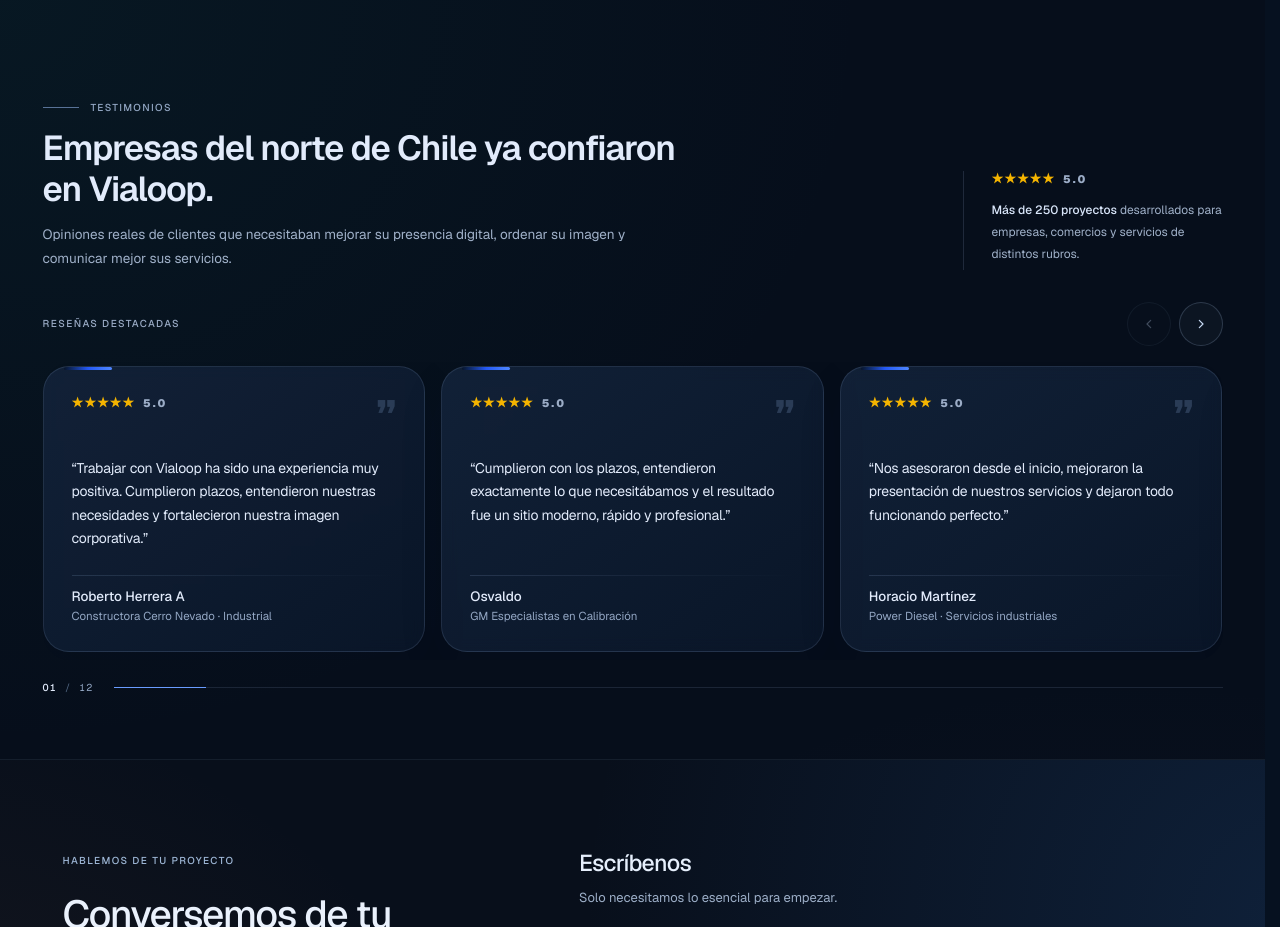
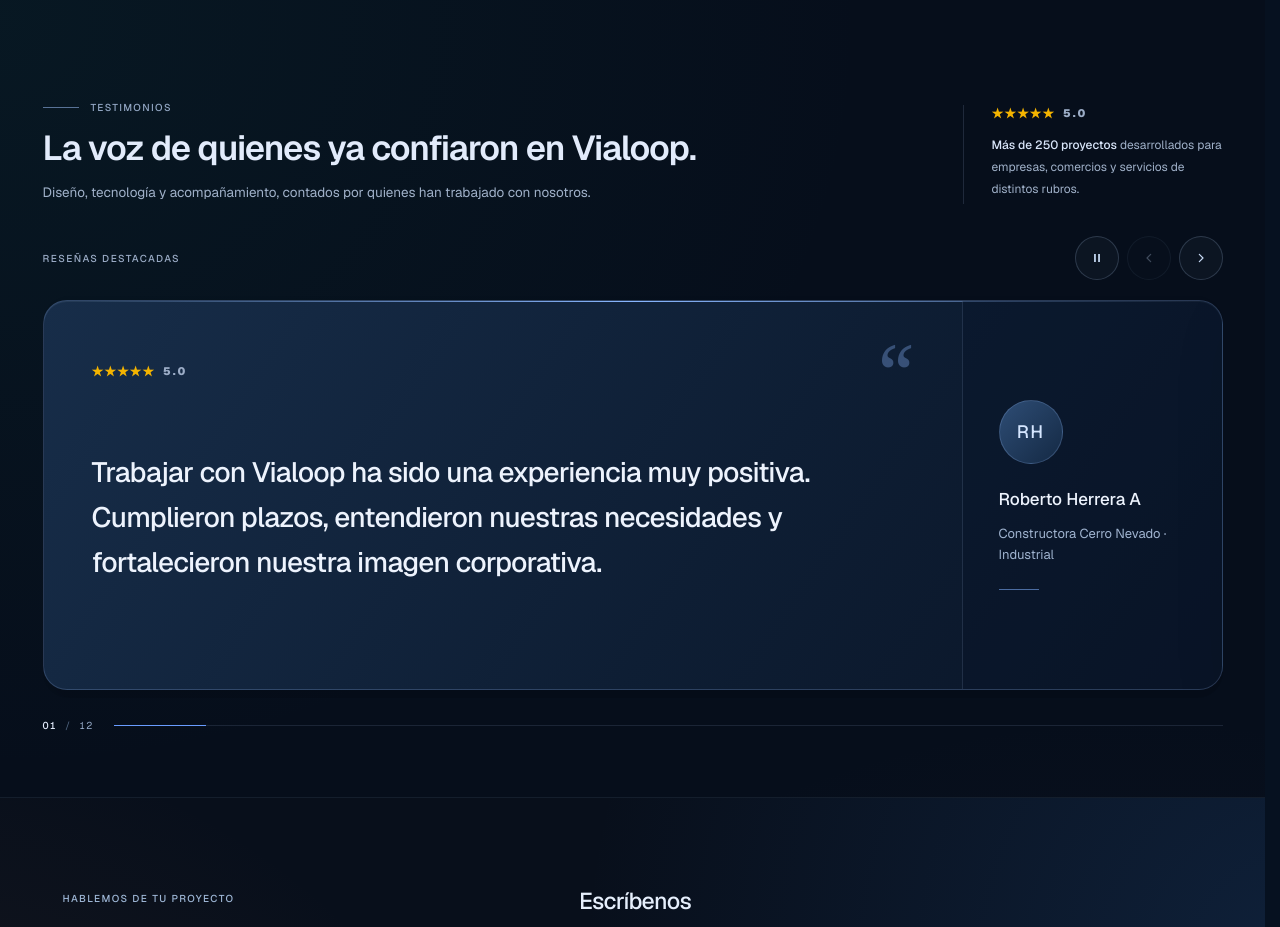
Before and after one commit to robertomanzomorales-beep/vialoop-next-app, a Next.js app: page / in a window 1280 px wide. Shown: the part 4000-4927 px from the top of the page. Built offline with nearby package versions, Linux system fonts and the light colour scheme.

Commit message:
Rediseña testimonios como sección protagonista y recupera avance automático accesible

```diff
--- a/components/Testimonials.tsx
+++ b/components/Testimonials.tsx
@@ -30,35 +30,25 @@ function Card({
   detail: string;
   quote: string;
 }) {
+  const initials = name.split(" ").filter(Boolean).slice(0, 2).map((word) => word[0]).join("");
   return (
-    <article className="group relative flex h-full min-h-[280px] w-full min-w-0 flex-col overflow-hidden rounded-[26px] border border-[#a4bce524] bg-gradient-to-br from-[#14243c]/85 to-[#0b172a]/85 p-6 sm:p-7 shadow-[0_18px_52px_rgba(7,21,45,.065)] backdrop-blur transition-[transform,box-shadow,border-color,background-color] duration-700 ease-[cubic-bezier(.22,1,.36,1)] hover:-translate-y-[3px] hover:border-[#8fbaff57] hover:bg-[#142b44]/75 hover:shadow-[0_26px_70px_rgba(7,21,45,.11)]">
-      <div className="pointer-events-none absolute inset-0 bg-gradient-to-br from-blue-400/[0.025] via-transparent to-transparent opacity-0 transition-opacity duration-700 group-hover:opacity-100" />
-
-      <div className="absolute left-5 top-0 h-[3px] w-12 rounded-full bg-gradient-to-r from-[#07152d] via-[#2458f4] to-[#4f86ff] transition-[width] duration-700 group-hover:w-16" />
-
-      <div className="relative z-10 mb-6 flex items-start justify-between gap-5">
-        <Rating />
-
-        <span className="select-none text-[38px] font-black leading-none text-[#7b9ac344]">
-          ”
-        </span>
+    <article className="group relative grid h-full min-h-[390px] w-full min-w-0 overflow-hidden rounded-[24px] border border-[#8daee53b] bg-[linear-gradient(125deg,#172d49_0%,#0e1e34_58%,#0a1527_100%)] shadow-[inset_0_1px_0_#c5ddff14,0_22px_65px_#00000026] lg:grid-cols-[1fr_260px]">
+      <div className="pointer-events-none absolute inset-x-8 top-0 h-px bg-gradient-to-r from-transparent via-[#88b6ff] to-transparent" />
+      <div className="relative flex flex-col p-7 sm:p-10 lg:p-12">
+        <div className="flex items-center justify-between gap-4">
+          <Rating />
+          <span aria-hidden="true" className="font-serif text-[80px] leading-[.55] text-[#87b3f5]/35">“</span>
+        </div>
+        <blockquote className="mb-1 mt-9 text-[19px] font-medium leading-[1.6] tracking-[-0.025em] text-[#edf3fd] sm:text-[25px] lg:my-auto lg:py-10 lg:text-[28px]">{quote}</blockquote>
       </div>
-
-      <p className="relative z-10 text-[15px] sm:text-[14px] font-normal leading-[1.68] tracking-[-0.018em] text-[#e2ebfb]">
-        “{quote}”
-      </p>
-
-      <div className="relative z-10 mt-auto pt-6">
-        <div className="mb-3 h-px w-full bg-gradient-to-r from-[#9db8e32b] via-[#9db8e314] to-transparent" />
-
-        <strong className="block text-[13.5px] font-medium leading-tight text-[#e2ebfb]">
-          {name}
-        </strong>
-
-        <span className="mt-1 block text-[11.5px] font-normal leading-tight text-[#93a7c4]">
-          {detail}
-        </span>
-      </div>
+      <footer className="relative flex items-center gap-4 border-t border-[#a8c5ed24] bg-[#061225]/35 p-6 sm:px-10 lg:flex-col lg:items-start lg:justify-center lg:gap-6 lg:border-l lg:border-t-0 lg:p-9">
+        <span aria-hidden="true" className="flex h-12 w-12 shrink-0 items-center justify-center rounded-full border border-[#9ec5ff38] bg-[linear-gradient(135deg,#2e4d75,#142944)] text-[13px] font-medium tracking-[0.06em] text-[#d5e6ff] lg:h-16 lg:w-16 lg:text-[18px]">{initials}</span>
+        <div className="min-w-0">
+          <strong className="block text-[14px] font-medium leading-snug text-[#edf3fd] lg:text-[17px]">{name}</strong>
+          <span className="mt-1.5 block text-[12px] leading-relaxed text-[#a0b4d0] lg:mt-3 lg:text-[13px]">{detail}</span>
+          <span className="mt-6 hidden h-px w-10 bg-[#77a5f0]/60 lg:block" />
+        </div>
+      </footer>
     </article>
   );
 }
@@ -72,6 +62,53 @@ export default function Testimonials() {
   const [atStart, setAtStart] = useState(true);
   const [atEnd, setAtEnd] = useState(false);
   const [progress, setProgress] = useState(0);
+  const [playing, setPlaying] = useState(true);
+  const hoveringRef = useRef(false);
+  const visibleRef = useRef(false);
+  const manualUntilRef = useRef(0);
+
+  function pauseForReading() {
+    manualUntilRef.current = Date.now() + 14000;
+  }
+
+  useEffect(() => {
+    const track = trackRef.current;
+    if (!track) return;
+    const observer = new IntersectionObserver(([entry]) => {
+      visibleRef.current = entry.isIntersecting;
+    }, { threshold: 0.35 });
+    observer.observe(track);
+    return () => observer.disconnect();
+  }, []);
+
+  useEffect(() => {
+    const preference = window.matchMedia("(prefers-reduced-motion: reduce)");
+    const respectPreference = () => { if (preference.matches) setPlaying(false); };
+    respectPreference();
+    preference.addEventListener("change", respectPreference);
+    if (!playing) return () => preference.removeEventListener("change", respectPreference);
+    const timer = window.setInterval(() => {
+      const track = trackRef.current;
+      const first = track?.firstElementChild as HTMLElement | null;
+      if (!track || !first || document.hidden || preference.matches || !visibleRef.current || hoveringRef.current || Date.now() < manualUntilRef.current) return;
+      const step = first.getBoundingClientRect().width + 16;
+      const atLast = track.scrollWidth - track.clientWidth - track.scrollLeft < 2;
+      if (atLast) {
+        const fade = track.animate([{ opacity: 1 }, { opacity: 0 }], { duration: 180, fill: "forwards" });
+        fade.onfinish = () => {
+          track.scrollTo({ left: 0, behavior: "instant" });
+          fade.cancel();
+          track.animate([{ opacity: 0 }, { opacity: 1 }], { duration: 320, easing: "ease-out" });
+        };
+      } else {
+        track.scrollTo({ left: (Math.round(track.scrollLeft / step) + 1) * step, behavior: "smooth" });
+      }
+    }, 7000);
+    return () => {
+      window.clearInterval(timer);
+      preference.removeEventListener("change", respectPreference);
+    };
+  }, [playing]);
 
   useScrollReveal(sectionRef);
 
@@ -104,6 +141,7 @@ export default function Testimonials() {
   }, []);
 
   function moveCarousel(direction: "prev" | "next") {
+    pauseForReading();
     const track = trackRef.current;
     const first = track?.firstElementChild as HTMLElement | null;
     if (!track || !first) return;
@@ -140,12 +178,11 @@ export default function Testimonials() {
               id="testimonios-title"
               className="max-w-[660px] text-[length:var(--font-section-title)] font-semibold leading-[1.2] tracking-[-0.03em] text-[#e2ebfb]"
             >
-              Empresas del norte de Chile ya confiaron en Vialoop.
+              La voz de quienes ya confiaron en Vialoop.
             </h2>
 
             <p className="mt-3 max-w-[610px] text-[13.5px] leading-6 text-[#a0b1c9]">
-              Opiniones reales de clientes que necesitaban mejorar su presencia
-              digital, ordenar su imagen y comunicar mejor sus servicios.
+              Diseño, tecnología y acompañamiento, contados por quienes han trabajado con nosotros.
             </p>
           </div>
 
@@ -161,6 +198,11 @@ export default function Testimonials() {
         <div
           data-scroll-reveal data-scroll-delay="160"
           className="relative"
+          onPointerEnter={(event) => { if (event.pointerType === "mouse") hoveringRef.current = true; }}
+          onPointerLeave={() => { hoveringRef.current = false; }}
+          onPointerDown={pauseForReading}
+          onWheel={pauseForReading}
+          onFocusCapture={(event) => { if (!(event.target as HTMLElement).closest("[data-carousel-play]")) setPlaying(false); }}
         >
           <div className="mb-4 flex items-center justify-between gap-4">
             <p className="text-[10px] font-medium uppercase tracking-[0.14em] text-[#9bacc6]">
@@ -168,6 +210,9 @@ export default function Testimonials() {
             </p>
 
             <div className="flex items-center gap-2">
+              <button data-carousel-play type="button" onClick={() => { manualUntilRef.current = 0; setPlaying((value) => !value); }} aria-label={playing ? "Pausar testimonios automáticos" : "Activar testimonios automáticos"} aria-pressed={playing} className="inline-flex h-11 w-11 items-center justify-center rounded-full border border-[#a6c3e535] bg-[#a6c3e50a] text-[#c6d9f3] transition hover:bg-[#a6c3e518] focus-visible:outline-2 focus-visible:outline-offset-4 focus-visible:outline-[#8fbaff]">
+                <svg viewBox="0 0 24 24" className="h-3.5 w-3.5" fill="currentColor" aria-hidden="true">{playing ? <path d="M7 5h3v14H7zm7 0h3v14h-3z" /> : <path d="m8 5 11 7-11 7z" />}</svg>
+              </button>
               {(["prev", "next"] as const).map((direction) => (
                 <button
                   key={direction}
@@ -200,7 +245,7 @@ export default function Testimonials() {
                 moveCarousel(event.key === "ArrowRight" ? "next" : "prev");
               }
             }}
-            className="grid auto-cols-[100%] grid-flow-col items-stretch gap-4 overflow-x-auto overscroll-x-contain snap-x snap-mandatory rounded-[26px] pb-2 pt-1 [scrollbar-width:none] [&::-webkit-scrollbar]:hidden sm:auto-cols-[calc((100%-16px)/2)] lg:auto-cols-[calc((100%-32px)/3)] focus-visible:outline-2 focus-visible:outline-offset-4 focus-visible:outline-[#8fbaff]"
+            className="grid auto-cols-[100%] grid-flow-col items-stretch gap-4 overflow-x-auto overscroll-x-contain snap-x snap-mandatory rounded-[26px] pb-2 pt-1 [scrollbar-width:none] [&::-webkit-scrollbar]:hidden focus-visible:outline-2 focus-visible:outline-offset-4 focus-visible:outline-[#8fbaff]"
           >
             {testimonials.map((item, index) => (
               <div key={item.name} role="group" aria-roledescription="diapositiva" aria-label={`${index + 1} de ${testimonials.length}`} className="min-w-0 snap-start snap-always">
@@ -210,7 +255,7 @@ export default function Testimonials() {
           </div>
 
           <div className="mt-5 flex items-center gap-5 text-[10px] tracking-[0.12em] text-[#93a7c4]">
-            <span className="shrink-0 tabular-nums" aria-live="polite" aria-atomic="true">
+            <span className="shrink-0 tabular-nums" aria-live={playing ? "off" : "polite"} aria-atomic="true">
               <span className="font-medium text-[#e2ebfb]">{String(activeIndex + 1).padStart(2, "0")}</span>
               <span className="mx-2 text-[#526783]">/</span>
               {String(testimonials.length).padStart(2, "0")}
```
